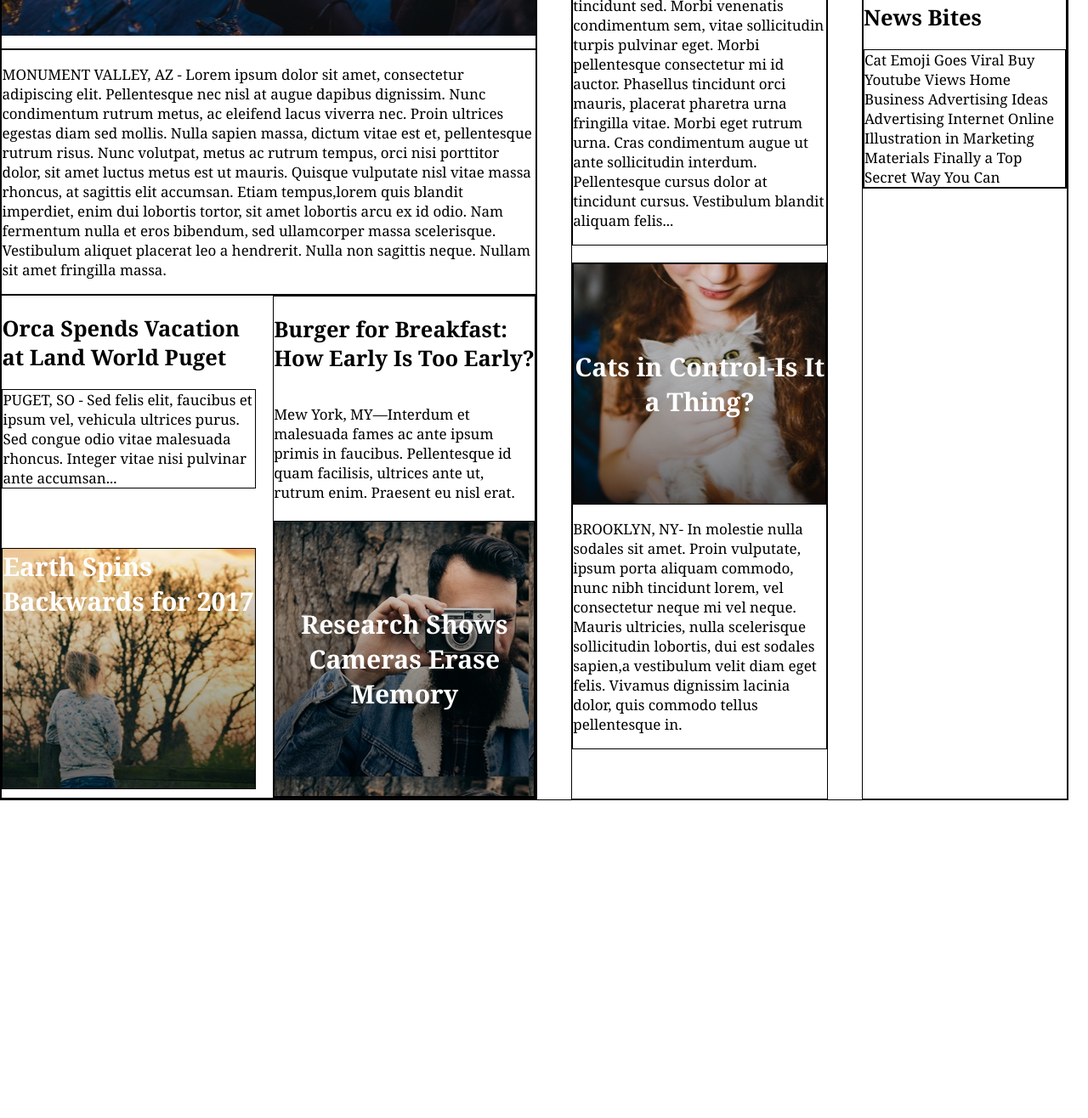
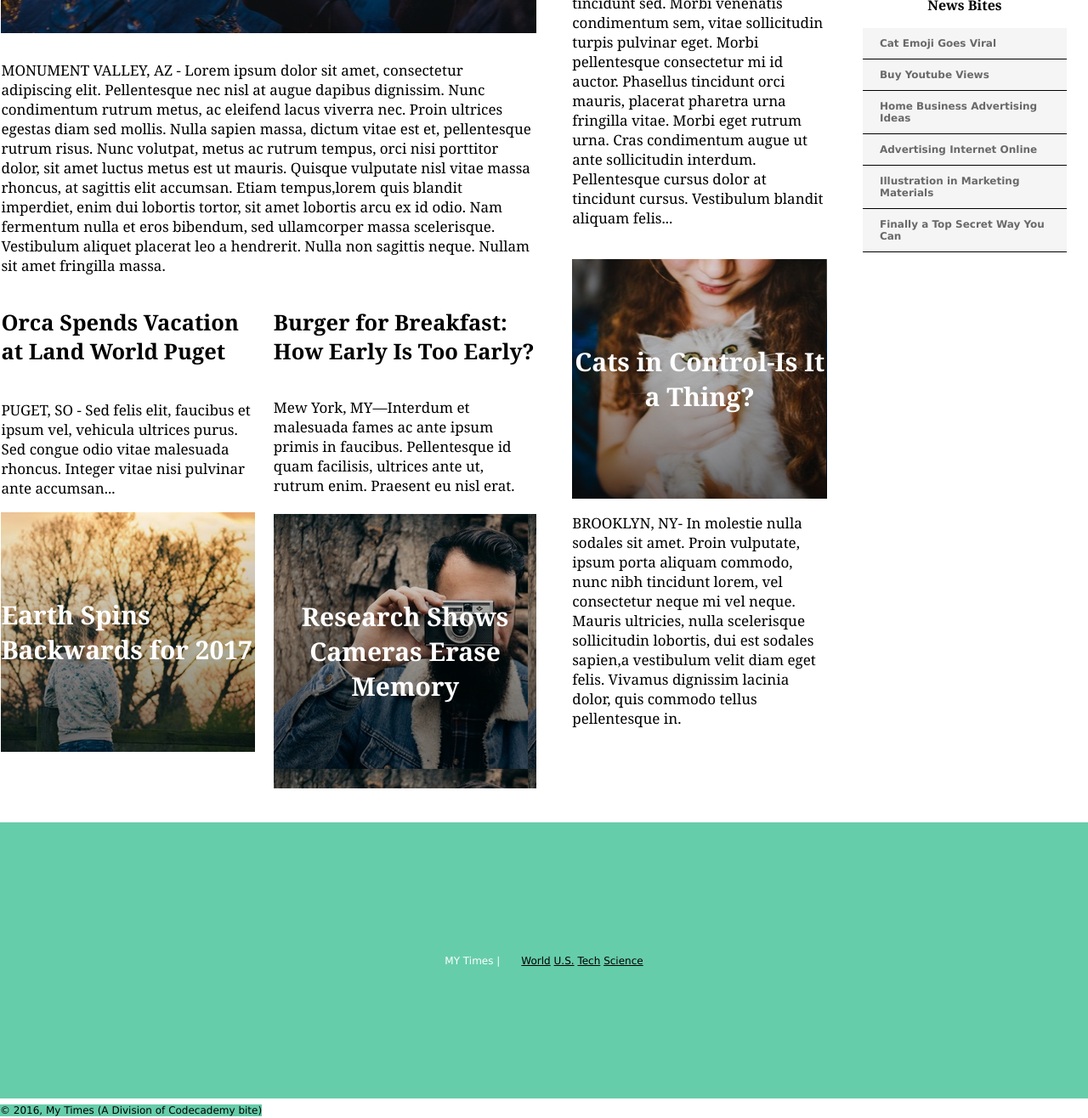
Before and after one commit to judiang1/My-Times, a plain HTML site: page index.html in a window 1280 px wide. Shown: the part 341-1657 px from the top of the page at 85% size. Before the commit the page ends 1323 px from the top, so only its background shows below. Drawn offline with Linux system fonts and the light colour scheme.

Commit message:
Add footer.
Add footer.

```diff
--- a/index.html
+++ b/index.html
@@ -83,26 +83,33 @@
     <div class="news-bites-container">
 
       <!--News Bites List-->
-    <h2 class="news-bites-title">News Bites</h2>
+    <h3 class="news-bites-title">News Bites</h3>
     <div class="news-bites-list">
-      <span>Cat Emoji Goes Viral Buy Youtube Views Home Business Advertising Ideas Advertising Internet Online Illustration in Marketing Materials Finally a Top Secret Way You Can</span>
+      <span class="bites">Cat Emoji Goes Viral</span>
+      <span class="bites">Buy Youtube Views</span>
+      <span class="bites">Home Business Advertising Ideas</span>
+      <span class="bites">Advertising Internet Online</span>
+      <span class="bites">Illustration in Marketing Materials</span>
+      <span class="bites">Finally a Top Secret Way You Can</span>
     </div>
+  </div>
+  </div>
+</div>
 
+<footer>
+  <div class="footer-container">
+    <span class="footer-title">MY Times |</span>
+      <nav class="footer-nav">
+        <span><a href="#">World</a></span>
+        <span><a href="#">U.S.</a></span>
+        <span><a href="#">Tech</a></span>
+        <span><a href="#">Science</a></span>
+      </nav>
   </div>
-
-
-
-
-
-
-
-
+    <div class="copyright">
+      <span>&copy; 2016, My Times (A Division of Codecademy bite)</span>
     </div>
-
-
-
-
-
-    </div>
-  </body>
+  </div>
+</footer>
+</body>
 </html>
--- a/resources/css/style.css
+++ b/resources/css/style.css
@@ -1,6 +1,7 @@
 .header {
 display: flex;
 font-family: Verdana;
+border: 1px solid black;
 font-size: 14px;
 font-weight: bold;
 width: 100%;
@@ -8,7 +9,6 @@ background-color: white;
 position: fixed;
 z-index: 1;
 margin-top: -80px;
-border-bottom: 1px solid black;
 align-items: center;
 
 }
@@ -19,8 +19,6 @@ color: mediumaquamarine;
 width: 80%;
 align-items: center;
 margin-left: 4px;
-border: 1px solid black;
-
 }
 
 
@@ -49,12 +47,9 @@ padding: 100px 0px;
 .main {
 display: flex;
 flex-direction: row;
-border: 1px solid black;
 width: 1300px;
 justify-content: space-between;
 margin: 80px 20px 40px -45px;
-
-
 }
 
 /* Main News Column */
@@ -62,24 +57,21 @@ margin: 80px 20px 40px -45px;
 display: flex;
 width: 630px;
 height: auto;
-border: 1px solid black;
 flex-direction: column;
 }
 
 /* Lead Story */
 .lead-container {
 display: flex;
-border: 1px solid black;
 flex-direction: column;
 }
 
 .lead-title {
 display: flex;
-border: 1px solid black;
 background-image: url("../images/img-story-main.png");
 background-size: 630px 300px;
 background-repeat: no-repeat;
-padding: 75px 0px;
+padding: 75px 20px;
 font-family: Georgia;
 font-weight: bold;
 font-size: 40px;
@@ -100,15 +92,13 @@ font-weight: normal;
 
 .two-story-container {
 display: flex;
-border: 1px solid black;
 flex-direction: row;
-
 }
 
 .second-container {
 display: flex;
-border: 1px solid black;
-width: 315px;
+flex-direction: column;
+width: auto;
 height: auto;
 margin-right: 15px;
 }
@@ -117,36 +107,32 @@ margin-right: 15px;
 display: flex;
 flex-direction: column;
 font-weight: bold;
+margin-right: 15px;
+padding: 0px 0px 16px 0px;
 }
 
 .second-story {
 display: flex;
 flex-direction: column;
 font-family: Georgia;
-margin-top: 20px;
-border: 1px solid black;
+margin-top: 25px;
   font-size: 17px;
   color: black;
 }
 
 .caption-2 {
 display: flex;
-border: 1px solid black;
 background-image: url("../images/img-story-2.png");
 background-size: auto;
 background-repeat: no-repeat;
-padding: 0px 0px 200px 0px;
 justify-content: center;
-margin-top: 70px;
-
+align-items: center;
 }
 
 .third-container {
 display: flex;
-border: 1px solid black;
 flex-direction: column;
 margin-left: 20px;
-
 }
 
 .third-title {
@@ -164,29 +150,23 @@ font-family: Georgia;
 
 .caption-3 {
 display: flex;
-border: 1px solid black;
 background-image: url("../images/img-story-3.png");
 background-size: auto;
 align-items: center;
 background-size: auto;
 text-align: center;
 margin-top: 5px;
-
 }
 
 /* Middle News Column */
 .column-medium {
 display: flex;
 width: 300px;
-border: 1px solid black;
 flex-direction: column;
-
-
 }
 
 .top-container {
 display: flex;
-border: 1px solid black;
 flex-direction: column;
 }
 
@@ -201,22 +181,18 @@ font-family: Georgia;
 .top-title {
 display: flex;
 flex-direction: column;
-
 }
 
 .bottom-container {
 display: flex;
 flex-direction: column;
-border: 1px solid black;
 margin-top: 20px;
-
 }
 .caption-4 {
 display: flex;
 flex-direction: column;
 background-image: url("../images/img-story-1.png");
 background-size: auto;
-border: 1px solid black;
 padding: 100px 0px;
 text-align: center;
 font-family: Georgia;
@@ -238,24 +214,76 @@ font-family: Georgia;
 .column-small {
 display: flex;
 width: 240px;
-border: 1px solid black;
 flex-direction: column;
-
-
-
 }
 
 .news-bites-container {
 display: flex;
-border: 1px solid black;
 flex-direction: column;
 }
 
 .news-bites-title {
 display: flex;
+font-size: 16px;
+font-weight: bold;
+justify-content: center;
 }
 
 .news-bites-list {
 display: flex;
-border: 1px solid black;
+flex-direction: column;
 }
+
+.bites {
+display: flex;
+flex-direction: column;
+flex-wrap: wrap;
+font-size: 16px;
+font-weight: bold;
+border-bottom: 1px solid black;
+background-color: WhiteSmoke;
+font-family: Verdana;
+font-size: 12px;
+color: DimGray;
+padding: 11px 20px;
+}
+
+/* Footer */
+
+.footer-container {
+  display: flex;
+  justify-content: center;
+  align-items: center;
+  background-color: MediumAquamarine;
+  margin: auto;
+  font-family: Verdana;
+  font-size: 12px;
+  width: 100%;
+  height: 325px;
+}
+
+.footer-title {
+color: white;
+padding: 0px 25px 0px 0px;
+margin: 150px 0px
+}
+
+.footer-title, .footer-nav {
+  display: inline-block;
+  justify-content: center;
+  align-items: center;
+  background-color: MediumAquamarine;
+
+  font-family: Verdana;
+  font-size: 12px;
+}
+
+.copyright {
+  display: inline-block;
+  justify-content: center;
+  align-items: center;
+  background-color: MediumAquamarine;
+  margin: auto;
+  font-family: Verdana;
+  font-size: 12px;
+}
```
